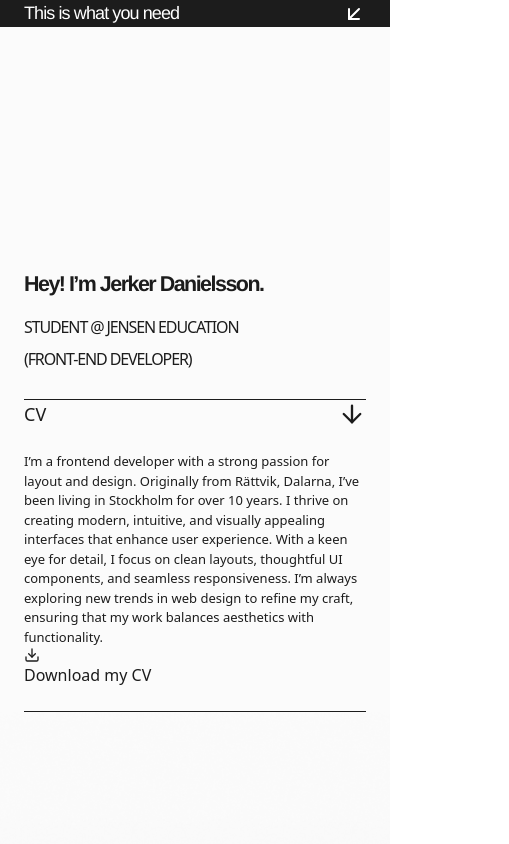
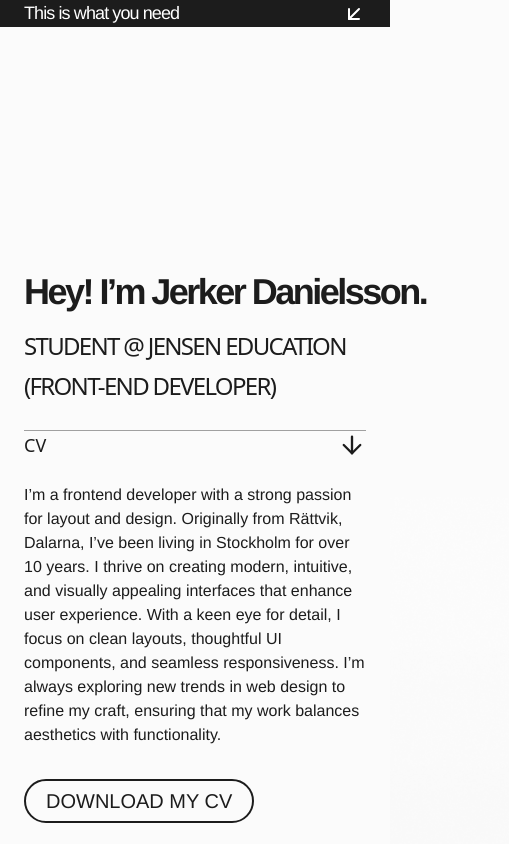
Before and after one commit to 1anDr0/myPortfolio, a React (Vite) app: page / in a window 390 px wide. Both pictures are taken after a click on the button "CV". Shown: the top 844 px of the page, 509 px wide, since content can reach past the window. Built offline with nearby package versions, Linux system fonts and the light colour scheme.

Commit message:
small fixes

```diff
--- a/src/components/Hero.jsx
+++ b/src/components/Hero.jsx
@@ -56,8 +56,9 @@ const Hero = () => {
             </p>
 
             <a href="/cv-jerker-danielsson.pdf" download className="cv-download-btn">
-              <FiDownload className="cv-download-icon" />
-              Download my CV
+
+              DOWNLOAD MY CV
+
             </a>
           </div>
         </div>
--- a/src/styles/Footer.css
+++ b/src/styles/Footer.css
@@ -27,8 +27,8 @@
 .footer-box {
   width: 100%;
   max-width: 660px;
-  border-top: 1px solid #1c1c1c;
-  border-bottom: 1px solid #1c1c1c;
+  border-top: 1px solid #A0A0A0;
+  border-bottom: 1px solid #A0A0A0;
 }
 
 .footer-toggle {
@@ -37,7 +37,7 @@
   justify-content: space-between;
   align-items: center;
   font-family: Helvetica, sans-serif;
-  font-size: clamp(18px, 2.5vw, 24px);
+  font-size: clamp(18px, 3vw, 24px);
   font-weight: 500;
   letter-spacing: -0.05em;
   padding: 0rem 0;
@@ -75,7 +75,7 @@
 .footer-info {
   display: flex;
   flex-direction: column;
-  gap: 2rem;
+  gap: 1rem;
 }
 
 .footer-left,
--- a/src/styles/Hero.css
+++ b/src/styles/Hero.css
@@ -95,7 +95,7 @@
     z-index: 50;
     font-family: Helvetica, sans-serif;
     font-weight: bold;
-    font-size: clamp(24px, 8vw, 72px);
+    font-size: clamp(44px, 8vw, 72px);
     line-height: 1;
     padding-bottom: 0.5rem;
     white-space: nowrap;
@@ -118,7 +118,7 @@
 
   .hero-subtitle {
     font-weight: 300;
-    font-size: clamp(20px, 4vw, 44px);
+    font-size: clamp(28px, 4vw, 44px);
     line-height: 1;
     letter-spacing: -0.07em;
     white-space: nowrap;
@@ -126,8 +126,8 @@
 
   .cv-box {
     max-width: 800px;
-    border-top: 1px solid #1C1C1C;
-    border-bottom: 1px solid #1C1C1C;
+    border-top: 1px solid #A0A0A0;
+    border-bottom: 1px solid #A0A0A0;
     margin-top: 2rem;
 
       position: relative;
@@ -144,6 +144,27 @@
     font-size: clamp(18px, 2.5vw, 24px);
     font-weight: 500;
     cursor: pointer;
+  }
+
+  .cv-download-btn {
+    display: inline-flex;
+    align-items: center;
+    gap: 0.75rem;
+    background-color: rgba(255, 255, 255, 0);
+    color: #1C1C1C;
+    border: 2px solid #1C1C1C;
+    height: 44px;
+    padding: 10px 20px;
+    border-radius: 9999px;
+    font-size: clamp(20px, 3vw, 44px);
+    font-weight: 500;
+    font-family: Helvetica, sans-serif;
+    transition: all 0.3s ease;
+  }
+
+  .cv-download-btn:hover {
+    background-color: #1C1C1C;
+    color: white;
   }
 
   .cv-icon {
@@ -181,6 +202,14 @@
   cursor: pointer;
   }
 
+  .cv-text {
+    font-family: Helvetica, sans-serif;
+    font-size: clamp(16px, 2vw, 20px);
+    line-height: 1.5;
+    max-width: 780px;
+    margin-bottom: 2rem;
+  }
+
   /* ===================== */
   /* RESPONSIVITET – LAPTOPS & DESKTOPS */
   /* ===================== */
@@ -190,10 +219,10 @@
       width: 40%;
     }
     .hero-title {
-      font-size: clamp(24px, 6.5vw, 66px);
+      font-size: clamp(50px, 6.5vw, 66px);
     }
     .hero-subtitle {
-      font-size: clamp(18px, 4vw, 40px);
+      font-size: clamp(44px, 4vw, 40px);
     }
 
 
@@ -221,10 +250,10 @@
       width: 24%;
     }
     .hero-title {
-      font-size: clamp(24px, 6.5vw, 66px);
+      font-size: clamp(44px, 6.5vw, 66px);
     }
     .hero-subtitle {
-      font-size: clamp(18px, 4vw, 40px);
+      font-size: clamp(40px, 4vw, 40px);
     }
 
   }
@@ -234,10 +263,10 @@
       width: 45%;
     }
     .hero-title {
-      font-size: clamp(22px, 6vw, 60px);
+      font-size: clamp(44px, 6vw, 60px);
     }
     .hero-subtitle {
-      font-size: clamp(18px, 3.5vw, 36px);
+      font-size: clamp(36px, 3.5vw, 36px);
     }
 
 
@@ -248,14 +277,14 @@
       width: 42%;
     }
     .hero-title {
-      font-size: clamp(20px, 5.5vw, 52px);
+      font-size: clamp(36px, 5.5vw, 52px);
     }
     .hero-subtitle {
-      font-size: clamp(16px, 3vw, 30px);
+      font-size: clamp(24px, 3vw, 30px);
     }
 
     .cv-text {
-      font-size: clamp(13px, 1.6vw, 18px);
+      font-size: clamp(16px, 1.6vw, 18px);
     }
 
   }
@@ -277,6 +306,7 @@
   .hero-section .container {
     padding-left: 2rem;
     padding-right: 2rem;
+
   }
 }
 
@@ -284,6 +314,7 @@
   .hero-section .container {
     padding-left: 1.5rem;
     padding-right: 1.5rem;
+
   }
 
   .cv-box {
--- a/src/styles/MyProjects.css
+++ b/src/styles/MyProjects.css
@@ -25,8 +25,8 @@
 .projects-box {
   width: 100%;
   max-width: 800px;
-  border-top: 1px solid #1C1C1C;
-  border-bottom: 1px solid #1C1C1C;
+  border-top: 1px solid #A0A0A0;
+  border-bottom: 1px solid #A0A0A0;
   margin-bottom: 1rem;
 }
 
--- a/src/styles/MySkills.css
+++ b/src/styles/MySkills.css
@@ -21,8 +21,8 @@
 .skills-box {
   width: 100%;
   max-width: 800px; /* ✅ kortare knappar */
-  border-top: 1px solid #1C1C1C;
-  border-bottom: 1px solid #1C1C1C;
+  border-top: 1px solid #A0A0A0;
+  border-bottom: 1px solid #A0A0A0;
   margin-bottom: 1rem;
   margin-bottom: 1rem;
 }
@@ -127,6 +127,7 @@
 @media (max-width: 640px) {
   .skills-section {
     padding: 4rem 1.5rem 6rem;
+    margin-bottom: -20px;
   }
 
   .skills-wrapper {
--- a/src/styles/Qoute.css
+++ b/src/styles/Qoute.css
@@ -65,7 +65,7 @@
   .quote-section {
     padding-left: 1.5rem;
     padding-right: 1.5rem;
-    padding-bottom: 150px;
+    padding-bottom: 60px;
   }
   .quote-text {
     font-size: clamp(36px, 6vw, 72px);
--- a/src/styles/SeekingLIA.css
+++ b/src/styles/SeekingLIA.css
@@ -3,7 +3,7 @@
 /* ======================= */
 
 .lia-section {
-  background-color: #FBFBFB;
+  background-color: #fbfbfb00;
   color: #1C1C1C;
   position: relative;
   width: 100%;
@@ -24,7 +24,7 @@
 
 .lia-heading {
   font-family: Helvetica, sans-serif;
-  font-size: clamp(36px, 6vw, 128px);
+  font-size: clamp(28px, 6vw, 128px);
   font-weight: bold;
   line-height: 1.1;
   letter-spacing: -0.07em;
@@ -36,8 +36,8 @@
 
 .lia-box {
   width: 100%;
-  border-top: 1px solid #1C1C1C;
-  border-bottom: 1px solid #1C1C1C;
+  border-top: 1px solid #A0A0A0;
+  border-bottom: 1px solid #A0A0A0;
   margin-top: 0rem; /* minskat mellanrum ovanför */
   margin-bottom: 10rem; /* minskat mellanrum under */
 }
@@ -95,7 +95,7 @@
   display: inline-flex;
   align-items: center;
   gap: 0.75rem;
-  background-color: white;
+  background-color: rgba(255, 255, 255, 0);
   color: #1C1C1C;
   border: 2px solid #1C1C1C;
   height: 44px;
@@ -158,12 +158,13 @@
 @media (max-width: 768px) {
   .lia-section {
     padding: 6rem 2rem 8rem;
+    margin-bottom: -200px;
   }
 }
 
 @media (max-width: 640px) {
   .lia-section {
     padding: 4rem 1.5rem 6rem;
-    padding-bottom: 0px;
+    margin-bottom: -160px;
   }
 }
--- a/src/styles/StuffIveDone.css
+++ b/src/styles/StuffIveDone.css
@@ -25,8 +25,8 @@
 .stuff-box {
   width: 100%;
   max-width: 800px;
-  border-top: 1px solid #1C1C1C;
-  border-bottom: 1px solid #1C1C1C;
+  border-top: 1px solid #A0A0A0;
+  border-bottom: 1px solid #A0A0A0;
   margin-bottom: 1rem;
 }
 
@@ -122,6 +122,7 @@
 @media (max-width: 640px) {
   .stuff-section {
     padding: 4rem 1.5rem 6rem;
+    margin-bottom: -100px;
   }
   .stuff-heading {
     font-size: clamp(24px, 6vw, 52px);
```
